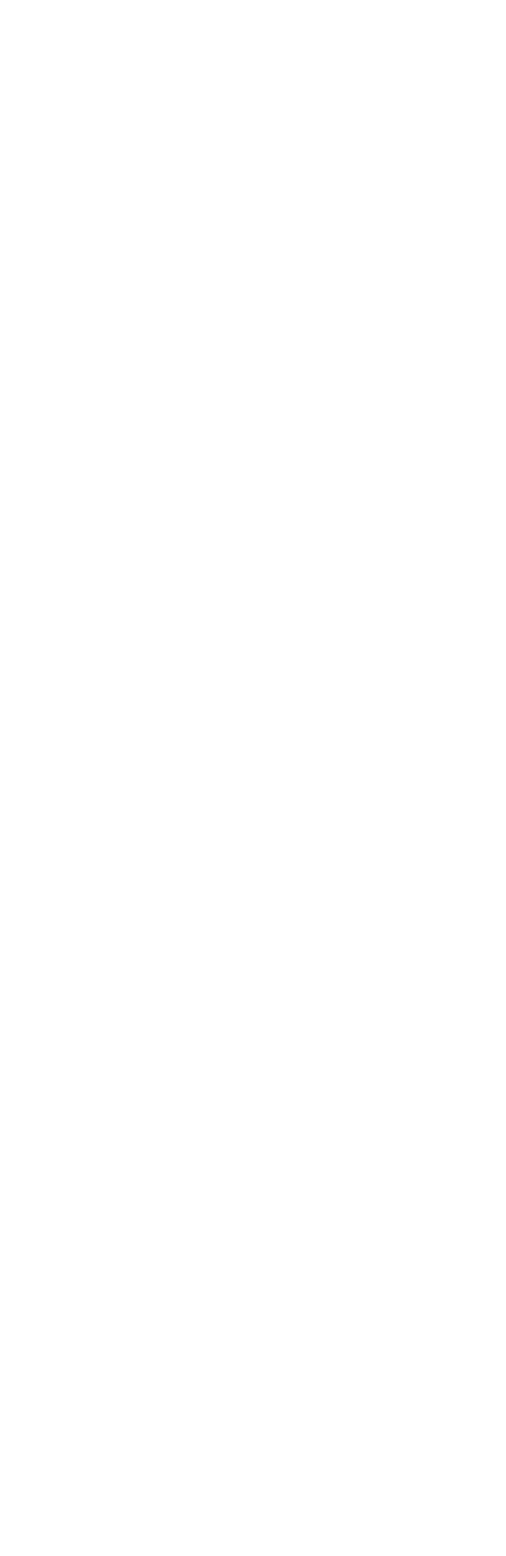
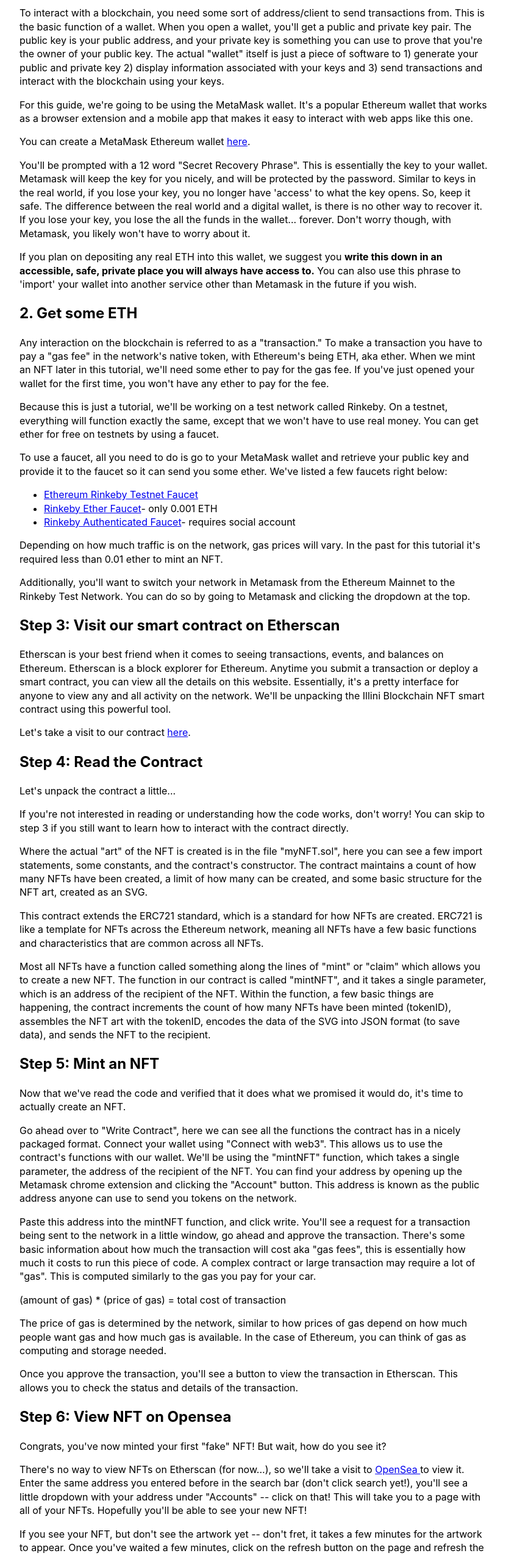
Before and after one commit to IlliniBlockchain/nft-mint, a Next.js app in the folder frontend/: page /guide in a window 1280 px wide. Shown: the part 234-2786 px from the top of the page at 61% size, without its empty margins (224-1054 px from the left). Before the commit the page ends 821 px from the top, so only its background shows below. Built offline with nearby package versions, Linux system fonts and the light colour scheme.

Commit message:
add hard mode instructions

```diff
--- a/frontend/pages/guide.js
+++ b/frontend/pages/guide.js
@@ -24,6 +24,187 @@
         </p>
       </div>
 
+      <div className={styles.createwalletBox}>
+        <h2>
+          1. Create a wallet
+        </h2>
+        <p>
+          To interact with a blockchain, you need some sort of address/client to send transactions from.
+          This is the basic function of a wallet. When you open a wallet, you'll get a public and private
+          key pair. The public key is your public address, and your private key is something you can
+          use to prove that you're the owner of your public key. The actual "wallet" itself is just a
+          piece of software to 1) generate your public and private key 2) display information associated
+          with your keys and 3) send transactions and interact with the blockchain using your keys.
+        </p>
+        <p>
+          For this guide, we're going to be using the MetaMask wallet. It's a popular Ethereum wallet that
+          works as a browser extension and a mobile app that makes it easy to interact with web
+          apps like this one.
+        </p>
+        <p>
+          You can create a MetaMask Ethereum wallet <a href="https://metamask.io/" target="_blank">here</a>.
+        </p>
+        <p>
+          You'll be prompted with a 12 word "Secret Recovery Phrase". This is essentially the key to your wallet.
+          Metamask will keep the key for you nicely, and will be protected by the password. Similar to keys in the
+          real world, if you lose your key, you no longer have 'access' to what the key opens. So, keep it safe.
+          The difference between the real world and a digital wallet, is there is no other way to recover it.
+          If you lose your key, you lose the all the funds in the wallet... forever. Don't worry though, with
+          Metamask, you likely won't have to worry about it.
+        </p>
+        <p>
+          If you plan on depositing any real ETH into this wallet, we suggest you <b> write this down in an accessible,
+          safe, private place you will always have access to.</b> You can also use this phrase to 'import' your wallet into another
+          service other than Metamask in the future if you wish.
+        </p>
+      </div>
+
+      <div className={styles.connectwalletBox}>
+        <h2>
+          2. Get some ETH
+        </h2>
+        <p>
+          Any interaction on the blockchain is referred to as a "transaction." To make a transaction
+          you have to pay a "gas fee" in the network's native token, with Ethereum's being ETH, aka ether.
+          When we mint an NFT later in this tutorial, we'll need some ether to pay for the gas fee.
+          If you've just opened your wallet for the first time, you won't have any ether to pay for the fee.
+        </p>
+        <p>
+          Because this is just a tutorial, we'll be working on a test network called Rinkeby. On a testnet,
+          everything will function exactly the same, except that we won't have to use real money.
+          You can get ether for free on testnets by using a faucet.
+        </p>
+
+        <p>
+          To use a faucet, all you need to do is go to your MetaMask wallet and retrieve your public key
+          and provide it to the faucet so it can send you some ether. We've listed a few faucets right below:
+        </p>
+        <ul>
+          <li>
+            <a href="https://testnet.help/en/ethfaucet/rinkeby" target="_blank">
+              Ethereum Rinkeby Testnet Faucet
+            </a>
+          </li>
+          <li>
+            <a href="http://rinkeby-faucet.com/" target="_blank">
+              Rinkeby Ether Faucet
+            </a>
+            - only 0.001 ETH
+          </li>
+          <li>
+            <a href="https://faucet.rinkeby.io/" target="_blank">
+              Rinkeby Authenticated Faucet
+            </a>
+            - requires social account
+          </li>
+        </ul>
+        <p>
+          Depending on how much traffic is on
+          the network, gas prices will vary. In the past for this tutorial it's required less than 0.01 ether
+          to mint an NFT.
+        </p>
+        <p>
+          Additionally, you'll want to switch your network in Metamask from the Ethereum Mainnet to
+          the Rinkeby Test Network. You can do so by going to Metamask and clicking the dropdown at the
+          top.
+        </p>
+      </div>
+
+
+      <div className={styles.header}>
+        <h2>Step 3: Visit our smart contract on Etherscan</h2>
+        <p>
+          Etherscan is your best friend when it comes to seeing transactions, events, and balances on Ethereum. Etherscan
+          is a block explorer for Ethereum. Anytime you submit a transaction or deploy a smart contract,
+          you can view all the details on this website. Essentially, it's a pretty interface for anyone
+          to view any and all activity on the network. We'll be unpacking the Illini Blockchain NFT
+          smart contract using this powerful tool.
+        </p>
+        <p>
+          Let's take a visit to our contract <a href="https://rinkeby.etherscan.io/address/0xfeD2cdE438AB93f6CbcceCfD5BE88Fe48a7f664D#code" target="_blank">here</a>.
+        </p>
+      </div>
+
+      <div className={styles.header}>
+        <h2>Step 4: Read the Contract</h2>
+        <p>
+          Let's unpack the contract a little...
+        </p>
+        <p>
+          If you're not interested in reading or understanding how the code works, don't worry!
+          You can skip to step 3 if you still want to learn how to interact with the contract directly.
+        </p>
+        <p>
+          Where the actual "art" of the NFT is created is in the file "myNFT.sol",
+          here you can see a few import statements, some constants, and the contract's constructor.
+          The contract maintains a count of how many NFTs have been created, a limit of how many can be
+          created, and some basic structure for the NFT art, created as an SVG.
+        </p>
+        <p>
+          This contract extends the ERC721 standard, which is a standard for how NFTs are created.
+          ERC721 is like a template for NFTs across the Ethereum network, meaning all NFTs have a few basic
+          functions and characteristics that are common across all NFTs.
+        </p>
+        <p>
+          Most all NFTs have a function called something along the lines of "mint" or "claim" which allows you to create a new NFT.
+          The function in our contract is called "mintNFT", and it takes a single parameter, which is an address of the recipient of the NFT.
+          Within the function, a few basic things are happening, the contract increments the count of how many NFTs have been minted (tokenID), assembles
+          the NFT art with the tokenID, encodes the data of the SVG into JSON format (to save data), and sends the NFT to the recipient.
+        </p>
+      </div>
+
+
+      <div className={styles.header}>
+        <h2>Step 5: Mint an NFT</h2>
+        <p>
+          Now that we've read the code and verified that it does what we promised it would do,
+          it's time to actually create an NFT.
+        </p>
+        <p>
+          Go ahead over to "Write Contract", here we can see all the functions the contract has in a nicely packaged format.
+          Connect your wallet using "Connect with web3". This allows us to use the contract's functions with our wallet.
+          We'll be using the "mintNFT" function, which takes a single parameter, the address of the recipient of the NFT.
+          You can find your address by opening up the Metamask chrome extension and clicking the "Account" button.
+          This address is known as the public address anyone can use to send you tokens on the network.
+        </p>
+        <p>
+          Paste this address into the mintNFT function, and click write. You'll see a request for a transaction being sent
+          to the network in a little window, go ahead and approve the transaction. There's some basic information about how much
+          the transaction will cost aka "gas fees", this is essentially how much it costs to run this piece of code. A complex contract
+          or large transaction may require a lot of "gas". This is computed similarly to the gas you pay for your car.
+        </p>
+        <p>
+        (amount of gas) * (price of gas) = total cost of transaction
+        </p>
+        <p>
+          The price of gas is determined by the network, similar to how prices of gas depend on how much people want gas and how much gas is available.
+          In the case of Ethereum, you can think of gas as computing and storage needed.
+        </p>
+        <p>
+          Once you approve the transaction, you'll see a button to view the transaction in Etherscan. This allows you to check the status and details of the transaction.
+        </p>
+      </div>
+      <div className={styles.header}>
+        <h2>Step 6: View NFT on Opensea</h2>
+        <p> Congrats, you've now minted your first "fake" NFT! But wait, how do you see it?</p>
+        <p>
+          There's no way to view NFTs on Etherscan (for now...), so we'll take a visit to <a href="https://testnets.opensea.io/" target="_blank"> OpenSea </a> to view it.
+          Enter the same address you entered before in the search bar (don't click search yet!), you'll see a little dropdown with your address under "Accounts" -- click on that! This will take
+          you to a page with all of your NFTs. Hopefully you'll be able to see your new NFT!
+        </p>
+        <p>
+          If you see your NFT, but don't see the artwork yet -- don't fret, it takes a few minutes for the artwork to appear. Once you've waited a few minutes, click on the refresh button
+          on the page and refresh the page. You should see your NFT!
+        </p>
+      </div>
+
+      <div>
+        <h2>Conclusion</h2>
+        <p>
+          Congrats! You've taken the first step towards breaking into blockchain! If you're looking for next steps
+          or just want to learn more, check out our website (coming soon).
+        </p>
+      </div>
 
     </Layout>
 
```
